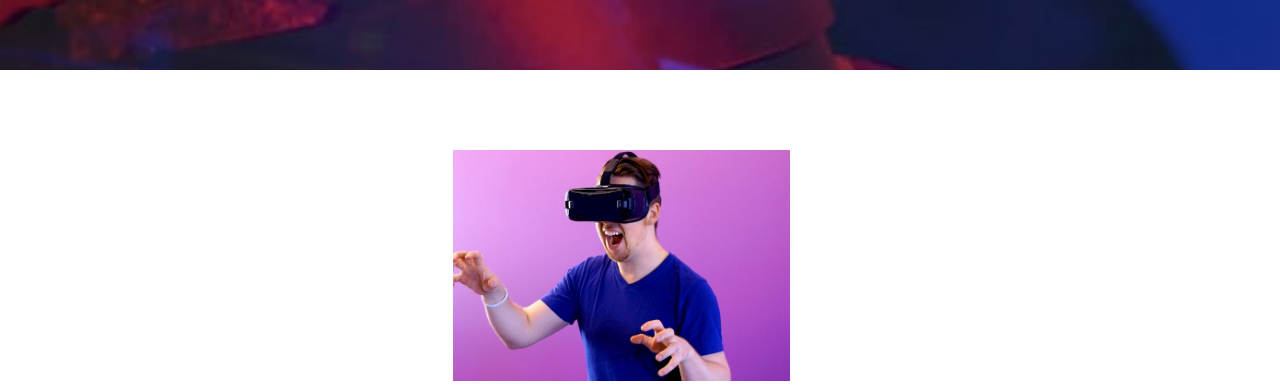
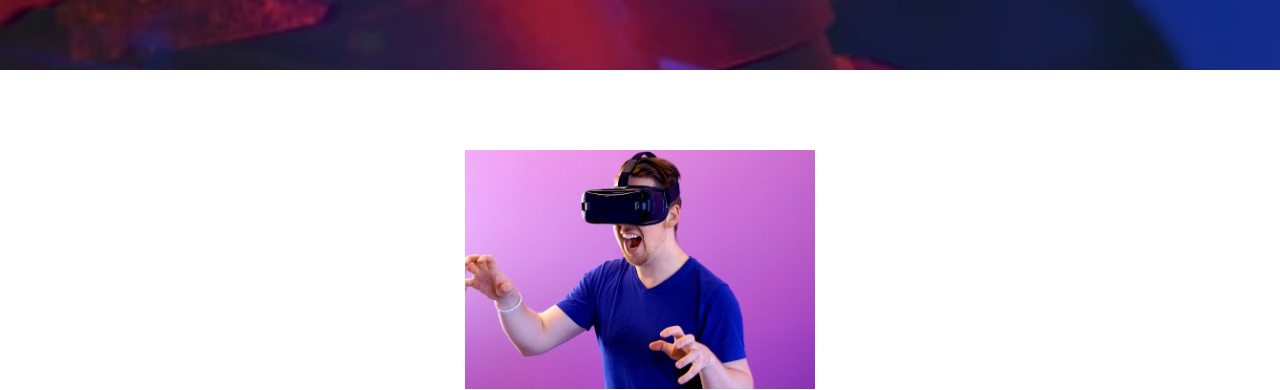
Before and after one commit to franklinscripts/logoStudios, a plain HTML site: page index.html in a window 1280 px wide. Shown: the part 410-800 px from the top of the page. Drawn offline with Linux system fonts and the light colour scheme.

Commit message:
added some styles

```diff
--- a/css/styles.scss
+++ b/css/styles.scss
@@ -117,8 +117,11 @@ h1{
         margin: 0 auto;
         margin-top: 5rem;
         .first-img{
+            width: 350px;
+            margin: 0 auto;
             img{
-                width:90% ;
+
+                width:100% ;
 
             }
 
```
Also changed, not shown: css/styles.css, 1 other file.
